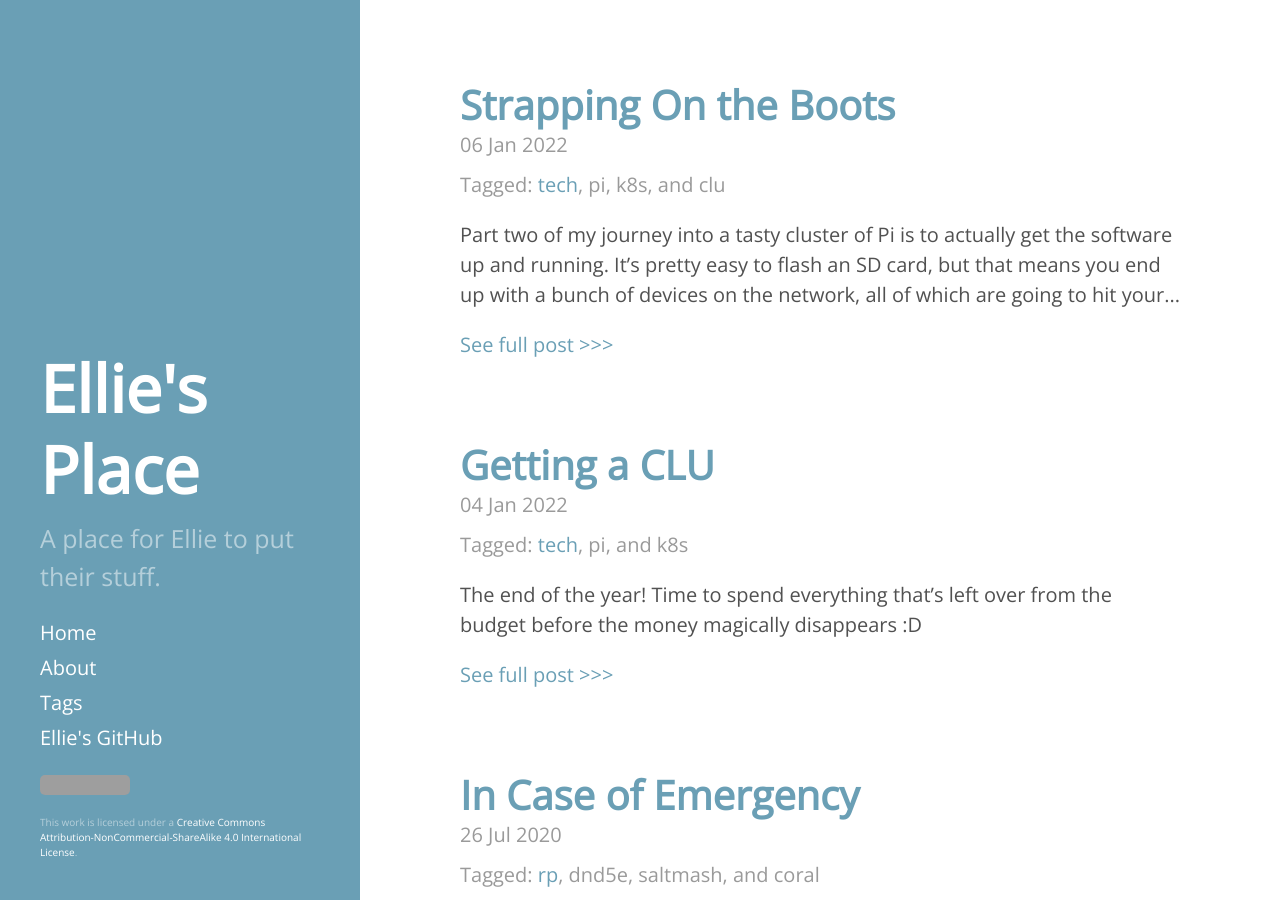
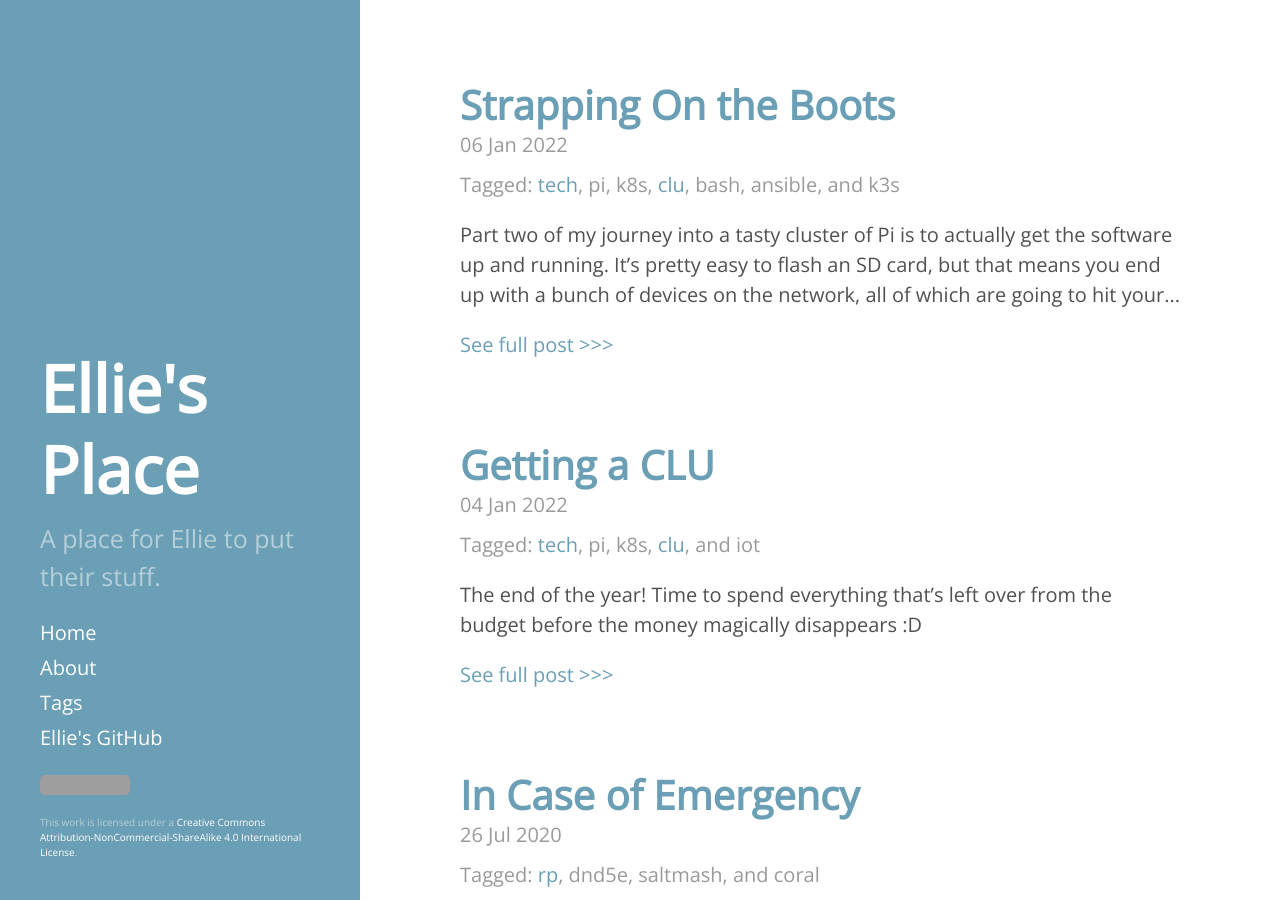
Before and after one commit to eltariel/eltariel.github.io, a Jekyll site: the page built from index.html, in a window 1280 px wide and 900 px high. Built offline with Jekyll 4.4.1, drawn with Linux system fonts in a browser that asks for light colours; the list of posts is cut into pages by our own code; grey boxes are pictures that could not be loaded.

Commit message:
Updating tags

```diff
--- a/_posts/tech/2022-01-04-getting-a-clu.md
+++ b/_posts/tech/2022-01-04-getting-a-clu.md
@@ -1,7 +1,7 @@
 ---
 layout: post
 title: Getting a CLU
-tags: tech pi k8s
+tags: tech pi k8s clu iot
 ---
 
 The end of the year! Time to spend everything that's left over from the budget before the money magically disappears :D
--- a/_posts/tech/2022-01-06-strapping-on-the-boots.md
+++ b/_posts/tech/2022-01-06-strapping-on-the-boots.md
@@ -1,7 +1,7 @@
 ---
 layout: post
 title: Strapping On the Boots
-tags: tech pi k8s clu
+tags: tech pi k8s clu bash ansible k3s
 ---
 
 Part two of my journey into a tasty cluster of Pi is to actually get the software up and running. It's pretty easy to
```
Also changed, not shown: tags/clu.md (added, +5 -0 lines).
